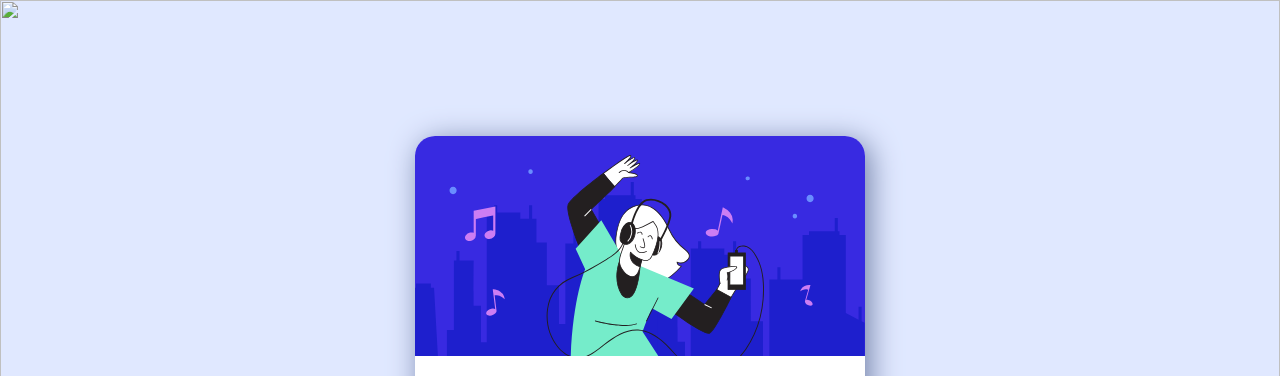
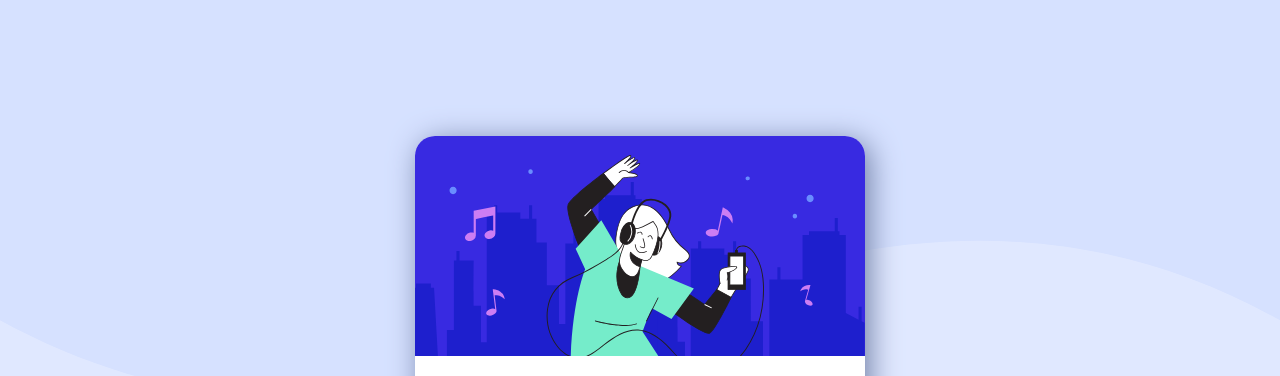
Before and after one commit to AngelVelascoH/Front-end-challenge, a plain HTML site: page index.html in a window 1280 px wide. Shown: the top 376 px of the page. Drawn offline with Linux system fonts and the light colour scheme; the site is published under a folder, as on GitHub Pages, so addresses that start at the root find nothing.

Commit message:
background-fix
fixed the path to the background curve

```diff
--- a/index.html
+++ b/index.html
@@ -18,7 +18,7 @@
   </style>
 </head>
 <body>
-  <img src="/images/pattern-background-desktop.svg" alt="" class="background-image">
+  <img src="images/pattern-background-desktop.svg" alt="" class="background-image">
 <div class="main-box">
   <img src="images/illustration-hero.svg" alt="" class="top-image">
   <br>
```
